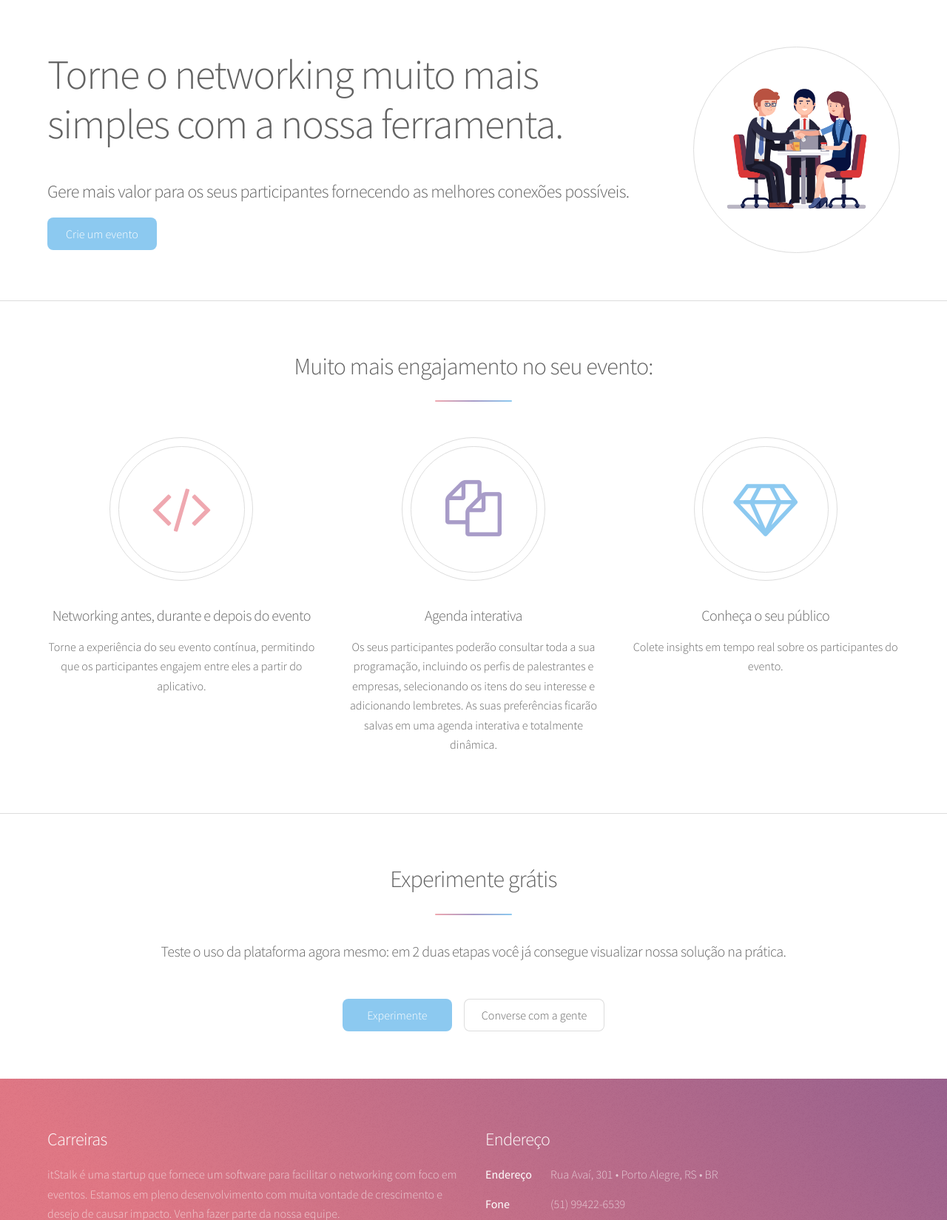
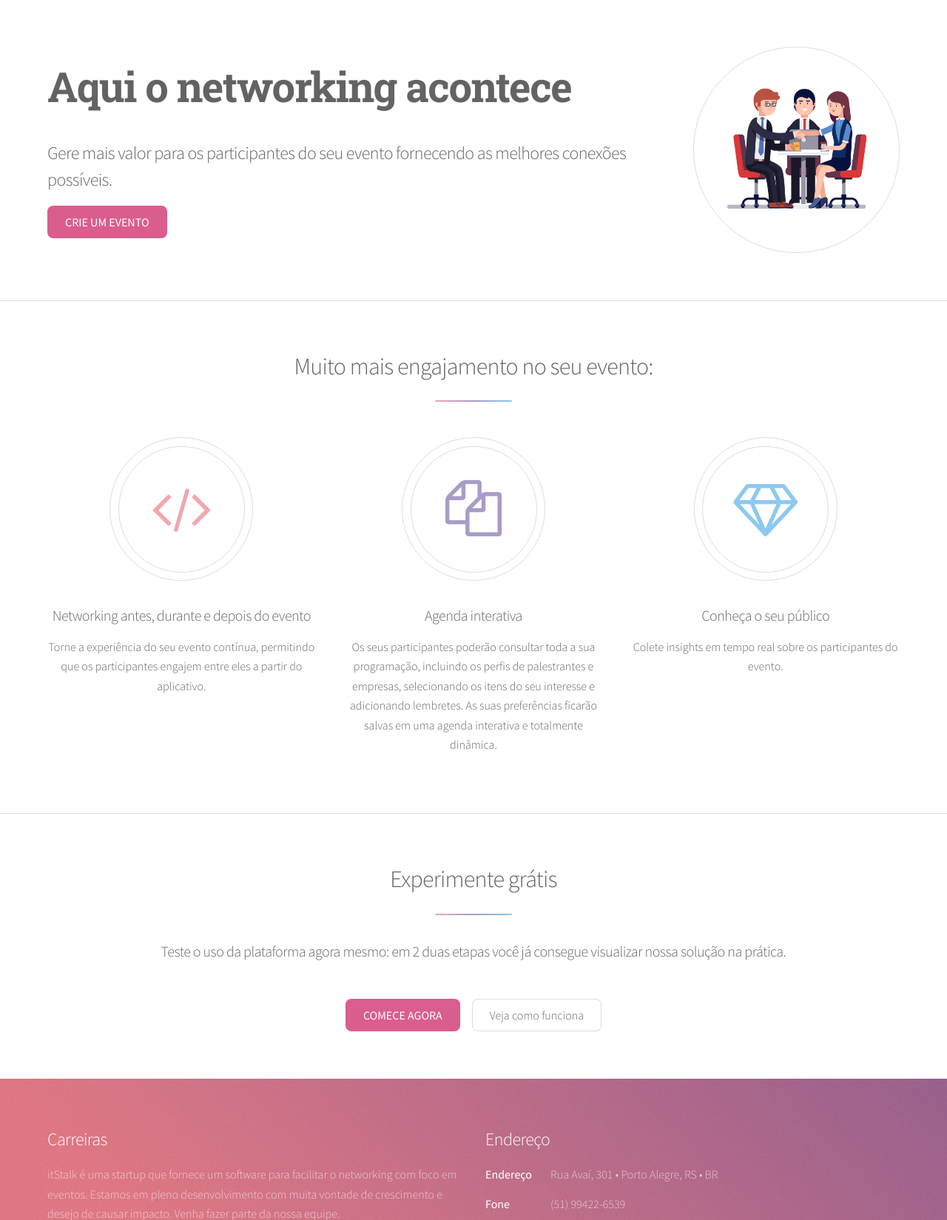
Before and after one commit to itstalk/itstalk.github.com, a web app: file index.html in a window 1280 px wide. Shown: the part 69-1718 px from the top of the page at 74% size. Run offline with its HTML, style and script files only (its server is not run), Linux system fonts and the light colour scheme; some libraries are stand-ins or nearby versions.

Commit message:
Analytics e tipografia

```diff
--- a/assets/css/main.css
+++ b/assets/css/main.css
@@ -1,5 +1,5 @@
 @import url(font-awesome.min.css);
-@import "https://fonts.googleapis.com/css?family=Source+Sans+Pro:300,400";
+@import "https://fonts.googleapis.com/css?family=Source+Sans+Pro:300,400|Roboto+Slab:700";
 
 /*
 	Stellar by HTML5 UP
@@ -3299,7 +3299,7 @@ input, select, textarea {
             z-index: 9000;
             top: 49px;
             right: 0;
-            padding: 1.5em 2em 1.5em 1.5em;
+            padding: 1.5em 0em;
             border-left: solid 1px;
             border-bottom: solid 1px;
             border-color: #dddddd;
@@ -3322,7 +3322,10 @@ input, select, textarea {
                 list-style-type: none;
             }
                 #nav-dropdown-wrapper > ul > li {
-                    padding: 0;
+                    padding: 0 2em 0em 1.5em;
+                }
+                #nav-dropdown-wrapper > ul > li.acessar {
+                    font-weight: 800;
                 }
                 #nav-dropdown-wrapper > ul > li:not(:last-child) {
                     margin-bottom: 1em;
@@ -3450,6 +3453,10 @@ input, select, textarea {
 			color: #636363;
 		}
 
+        #main h1 {
+            font-family: 'Roboto Slab', serif;
+        }
+
 		#main h1, #main h2, #main h3, #main h4, #main h5, #main h6 {
 			color: #636363;
 		}
@@ -3510,9 +3517,11 @@ input, select, textarea {
 			#main input[type="button"].primary,
 			#main button.primary,
 			#main .button.primary {
-				background-color: #8cc9f0;
+				background-color: #da5e8d;
 				color: #ffffff !important;
 				box-shadow: none;
+                font-weight: 500;
+                text-transform: uppercase;
 			}
 
 				#main input[type="submit"].primary:hover,
--- a/index.html
+++ b/index.html
@@ -37,7 +37,7 @@
                             <li><a href="#">Como funciona</a></li>
                             <li><a href="#">Sobre nós</a></li>
                             <li><a href="#">Contato</a></li>
-                            <li><a href="#">Acessar</a></li>
+                            <li class="acessar"><a href="#">Acessar</a></li>
                         </ul>
                     </nav>
 
@@ -64,9 +64,9 @@
                                 <div class="spotlight">
                                     <div class="content">
                                         <header class="major">
-                                            <h1 class="header">Torne o networking muito mais simples com a nossa ferramenta.</h1>
+                                            <h1 class="header">Aqui o networking acontece</h1>
                                         </header>
-                                        <h2> Gere mais valor para os seus participantes fornecendo as melhores conexões possíveis.</h2>
+                                        <h2> Gere mais valor para os participantes do seu evento fornecendo as melhores conexões possíveis.</h2>
                                         <ul class="actions">
                                             <li><a href="https://itstalk-client.herokuapp.com/evento/acessar-com-link" class="button primary">Crie um evento</a></li>
                                         </ul>
@@ -108,8 +108,8 @@
                                 </header>
                                 <footer class="major">
                                     <ul class="actions special">
-                                        <li><a href="https://itstalk-client.herokuapp.com/evento/acessar-com-link" class="button primary">Experimente</a></li>
-                                        <li><a href="#footer" class="button">Converse com a gente</a></li>
+                                        <li><a href="https://itstalk-client.herokuapp.com/evento/acessar-com-link" class="button primary">Comece agora</a></li>
+                                        <li><a href="#footer" class="button">Veja como funciona</a></li>
                                     </ul>
                                 </footer>
                             </section>
@@ -152,6 +152,15 @@
             <script src="assets/js/breakpoints.min.js"></script>
             <script src="assets/js/main.js"></script>
 
+        <!-- Global site tag (gtag.js) - Google Analytics -->
+            <script async src="https://www.googletagmanager.com/gtag/js?id=UA-122661060-1"></script>
+            <script>
+                window.dataLayer = window.dataLayer || [];
+                function gtag(){dataLayer.push(arguments);}
+                gtag('js', new Date());
+                gtag('config', 'UA-122661060-1');
+            </script>
+
         <!-- Tawk.to -->
             <script type="text/javascript">
             var Tawk_API=Tawk_API||{}, Tawk_LoadStart=new Date();(function(){var s1=document.createElement("script"),s0=document.getElementsByTagName("script")[0];
```
